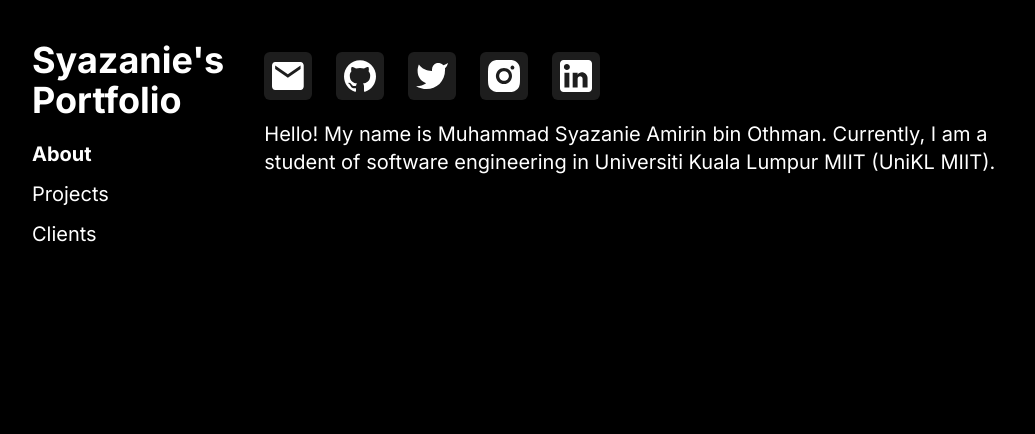
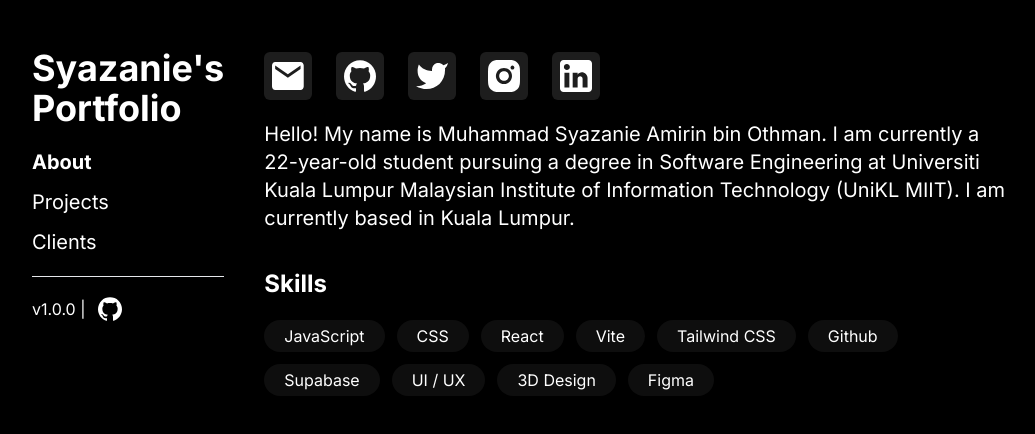
Before and after one commit to SyazanieAmirin/portfolio-syazanie, a React (Vite) app: page / in a window 1280 px wide. Shown: the top 434 px of the page, without its empty margins (120-1155 px from the left). Built offline with nearby package versions, Linux system fonts and the light colour scheme.

Commit message:
v1.0.0 - Final

```diff
--- a/package.json
+++ b/package.json
@@ -1,7 +1,7 @@
 {
   "name": "portfolio-syazanie",
   "private": true,
-  "version": "0.0.2",
+  "version": "1.0.0",
   "type": "module",
   "scripts": {
     "dev": "vite",
--- a/src/SidebarCOMP.jsx
+++ b/src/SidebarCOMP.jsx
@@ -1,3 +1,5 @@
+import GithubIcon from "./assets/icons/github.svg"
+
 export default function SidebarCOMP({ activeItem, setActiveItem }) {
     const handleClick = (item) => {
         setActiveItem(item);
@@ -28,6 +30,10 @@ export default function SidebarCOMP({ activeItem, setActiveItem }) {
                     </li>
                 </ul>
             </section>
+            <hr></hr>
+            <div className="flex flex-row gap-3 items-center">
+                <p>v1.0.0 |</p> <a href="https://github.com/SyazanieAmirin/portfolio-syazanie" target="_blank"><img src={GithubIcon} className="h-6 w-6" /></a>
+            </div>
         </aside>
     );
 }
--- a/src/assets/About.jsx
+++ b/src/assets/About.jsx
@@ -1,10 +1,13 @@
 import SocialMedias from "./SocialMedias";
+import Skills from "./Skills";
 
 export default function About() {
     return (
         <main className="flex flex-col mt-3 gap-5 animate-slide-right overflow-hidden">
             <SocialMedias />
-            <p className="md:text-xl">Hello! My name is Muhammad Syazanie Amirin bin Othman. Currently, I am a student of software engineering in Universiti Kuala Lumpur MIIT (UniKL MIIT).</p>
+            <p className="md:text-xl">Hello! My name is Muhammad Syazanie Amirin bin Othman. I am currently a 22-year-old student pursuing a degree in Software Engineering at Universiti Kuala Lumpur Malaysian Institute of Information Technology (UniKL MIIT). I am currently based in Kuala Lumpur.</p>
+            <h1 className="font-bold mt-4 text-xl lg:text-2xl">Skills</h1>
+            <Skills />
         </main>
     )
 }
--- a/src/assets/Clients.jsx
+++ b/src/assets/Clients.jsx
@@ -1,7 +1,16 @@
+import LogoTahfizNurulInsaniah from '../assets/image/Logo_Tahfiz.webp'
+
 export default function Clients() {
     return (
         <main className="flex flex-col gap-5 animate-slide-right overflow-hidden">
-            <h1 className="text-2xl">Clients</h1>
+            <div className="flex flex-row gap-5 md:gap-6 flex-wrap justify-between sm:justify-normal">
+                <div className='flex flex-col gap-3 justify-center items-center'>
+                    <a className="bg-[#1D1D1D] rounded-md flex items-center w-12 h-12 md:w-24 md:h-20" href="https://tahfizinsaniah.com" target='_blank'>
+                        <img src={LogoTahfizNurulInsaniah} alt="Logo Tahfiz Nurul Insaniah Icon" className="w-7 h-9 md:w-12 md:h-16 mx-auto" />
+                    </a>
+                    <h1 className='font-bold text-center'>Tahfiz Nurul<br></br>Insaniah</h1>
+                </div>
+            </div>
         </main>
     )
 }
--- /dev/null
+++ b/src/assets/Skills.jsx
@@ -0,0 +1,38 @@
+export default function Skills() {
+    return (
+        <div className="flex flex-col gap-3">
+            <div className="flex flex-row gap-3 flex-wrap">
+                <div className="rounded-full bg-[#0E0E0E] px-5 py-1">
+                    <h1>JavaScript</h1>
+                </div>
+                <div className="rounded-full bg-[#0E0E0E] px-5 py-1">
+                    <h1>CSS</h1>
+                </div>
+                <div className="rounded-full bg-[#0E0E0E] px-5 py-1">
+                    <h1>React</h1>
+                </div>
+                <div className="rounded-full bg-[#0E0E0E] px-5 py-1">
+                    <h1>Vite</h1>
+                </div>
+                <div className="rounded-full bg-[#0E0E0E] px-5 py-1">
+                    <h1>Tailwind CSS</h1>
+                </div>
+                <div className="rounded-full bg-[#0E0E0E] px-5 py-1">
+                    <h1>Github</h1>
+                </div>
+                <div className="rounded-full bg-[#0E0E0E] px-5 py-1">
+                    <h1>Supabase</h1>
+                </div>
+                <div className="rounded-full bg-[#0E0E0E] px-5 py-1">
+                    <h1>UI / UX</h1>
+                </div>
+                <div className="rounded-full bg-[#0E0E0E] px-5 py-1">
+                    <h1>3D Design</h1>
+                </div>
+                <div className="rounded-full bg-[#0E0E0E] px-5 py-1">
+                    <h1>Figma</h1>
+                </div>
+            </div>
+        </div>
+    )
+}
--- a/src/assets/SocialMedias.jsx
+++ b/src/assets/SocialMedias.jsx
@@ -6,7 +6,6 @@ import GithubIcon from "../assets/icons/github.svg";
 
 export default function SocialMedias() {
     return (
-        <>
         <div className="flex flex-row gap-2 md:gap-6 flex-wrap justify-between sm:justify-normal">
             <a className="bg-[#1D1D1D] rounded-md p-2 flex items-center w-9 h-9 md:w-12 md:h-12" href="mailto:muhdsyazanieamirin@gmail.com">
                 <img src={EmailIcon} alt="Email Icon" className="w-9 h-9 md:w-12 md:h-12" />
@@ -24,6 +23,5 @@ export default function SocialMedias() {
                 <img src={LinkedinIcon} alt="Email Icon" className="w-9 h-9 md:w-12 md:h-12" />
             </a>
         </div>
-        </>
     )
 }
```
Also changed, not shown: src/assets/image/Logo_Tahfiz.webp (added). Lines whose indentation alone changed are shown as unchanged.
